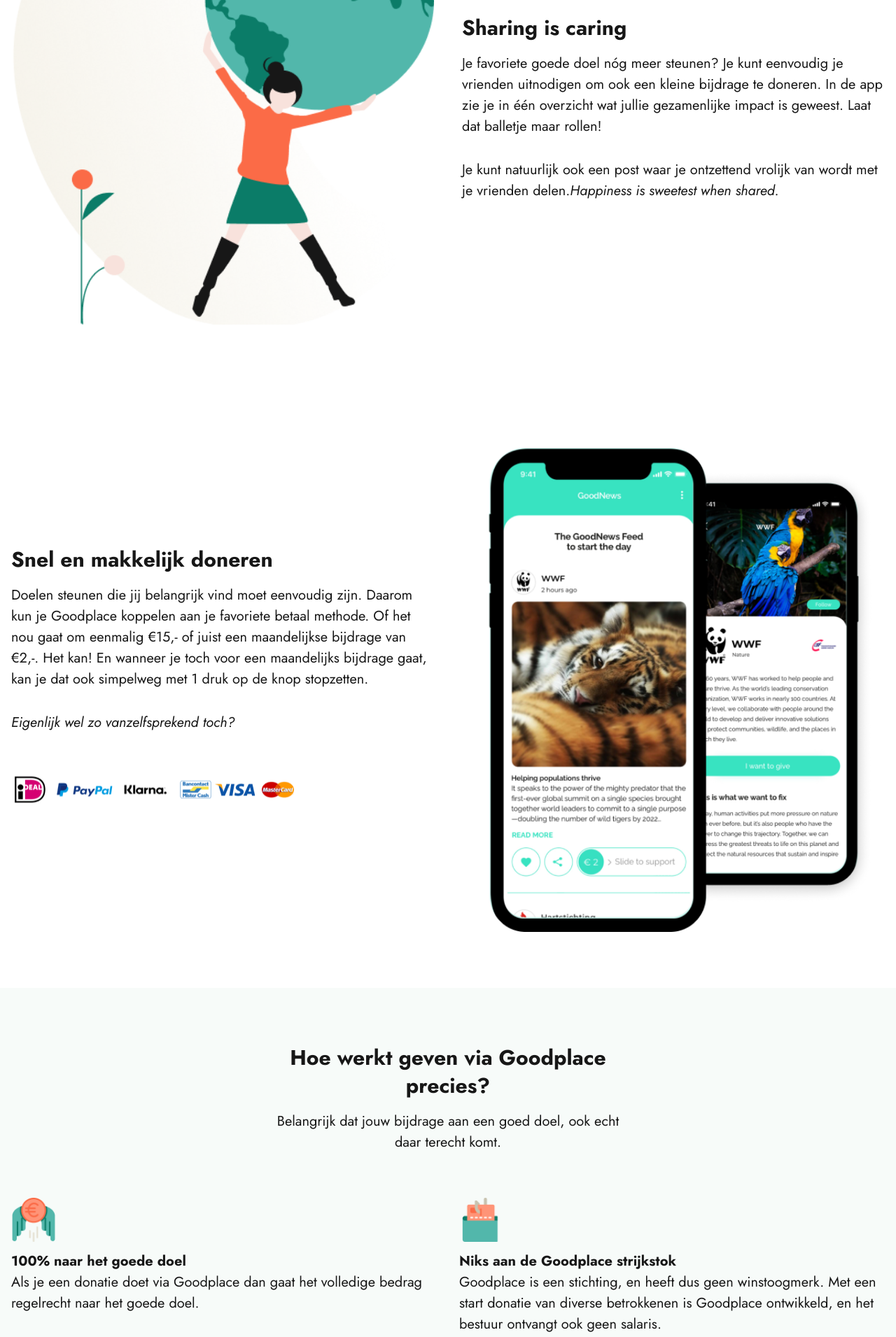
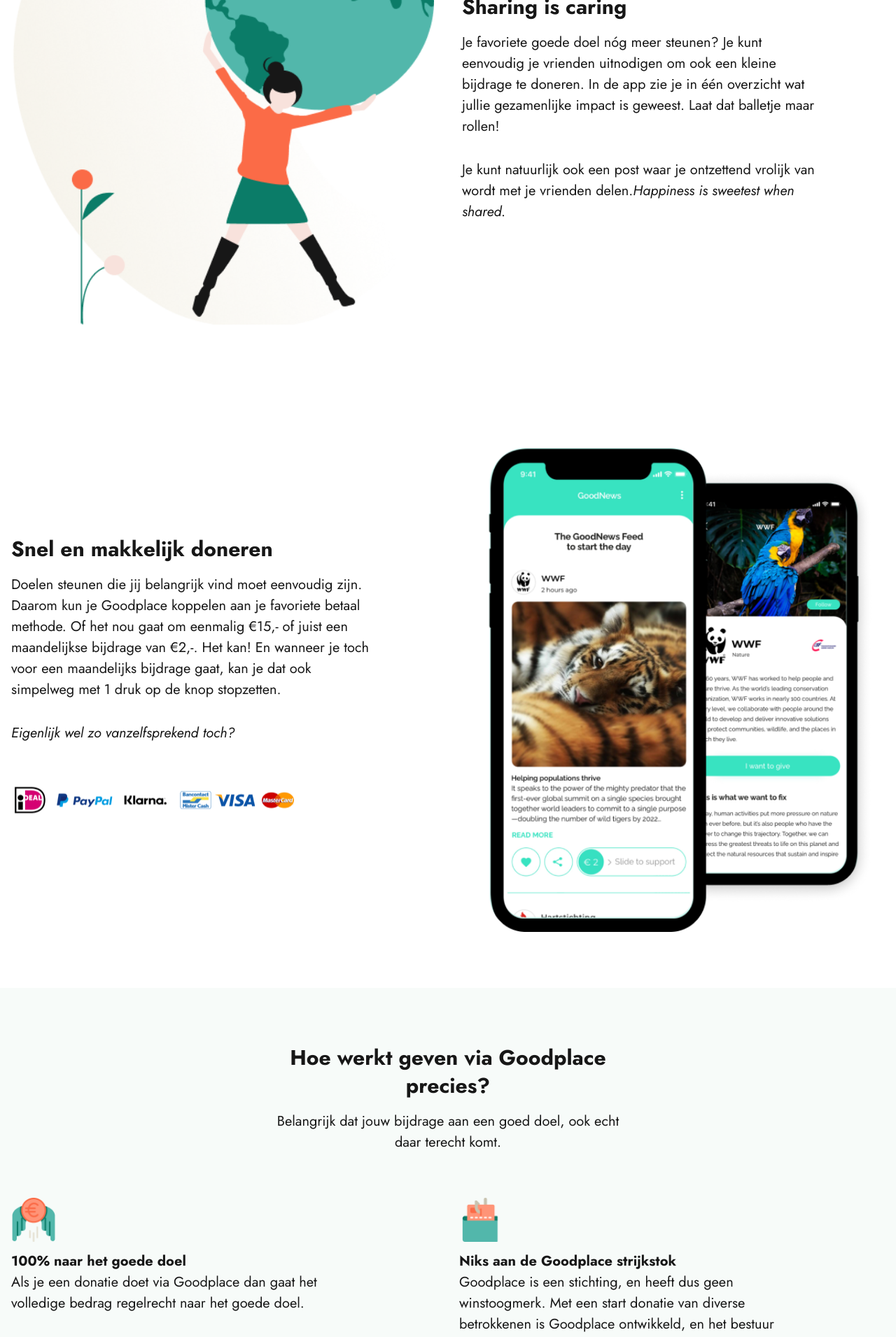
Before and after one commit to ANGIstudio/goodplace-landingspagina, a Next.js app: page / in a window 1280 px wide. Shown: the part 1782-3693 px from the top of the page at 70% size. Built offline with nearby package versions, Linux system fonts and the light colour scheme.

Commit message:
add max width to content

```diff
--- a/src/components/Usp/Usp.scss
+++ b/src/components/Usp/Usp.scss
@@ -1,5 +1,7 @@
 .c-usp {
   $el: &;
+
+  @apply max-w-lg;
 
   &__image {
     @apply mb-3;
--- a/src/pages/about.tsx
+++ b/src/pages/about.tsx
@@ -80,15 +80,18 @@ const About: NextPage = () => {
       <Section>
         <Wrapper>
           <ContentBlock image="peoplewithballoons" imageFirst>
+            <div className="max-w-lg">
               <h3 className="mb-4">
                 <strong>Doneren moet juist leuk zijn</strong>
               </h3>
               <p>
-              Wij wilden wel graag doneren aan onze favoriete goede doelen, maar
-              zaten er niet op te wachten om vervolgens gebeld te worden of
-              magazines thuis te krijgen. Geld geven moet toch ook zonder gedoe
-              kunnen? Dat was voor ons de inspiratie om Goodplace te beginnen.
+                Wij wilden wel graag doneren aan onze favoriete goede doelen,
+                maar zaten er niet op te wachten om vervolgens gebeld te worden
+                of magazines thuis te krijgen. Geld geven moet toch ook zonder
+                gedoe kunnen? Dat was voor ons de inspiratie om Goodplace te
+                beginnen.
               </p>
+            </div>
           </ContentBlock>
         </Wrapper>
       </Section>
@@ -96,6 +99,7 @@ const About: NextPage = () => {
       <Section bgColor="lightgreen">
         <Wrapper>
           <ContentBlock image="brandsframe" imageFirst={false}>
+            <div className="max-w-lg">
               <h3 className="mb-4">
                 <strong>Partners</strong>
               </h3>
@@ -105,6 +109,7 @@ const About: NextPage = () => {
                 partners zijn met zorg geselecteerd en we hopen binnenkort nog
                 veel meer mooie samenwerkingen te sluiten.
               </p>
+            </div>
           </ContentBlock>
         </Wrapper>
       </Section>
--- a/src/pages/index.tsx
+++ b/src/pages/index.tsx
@@ -140,6 +140,7 @@ const Index: NextPage = () => {
       <Section>
         <Wrapper>
           <ContentBlock image="sharingiscaring" imageFirst>
+            <div className="max-w-lg">
               <h3 className="mb-4">
                 <strong>Sharing is caring</strong>
               </h3>
@@ -154,6 +155,7 @@ const Index: NextPage = () => {
                 wordt met je vrienden delen.
                 <i>Happiness is sweetest when shared.</i>
               </p>
+            </div>
           </ContentBlock>
         </Wrapper>
       </Section>
@@ -161,21 +163,24 @@ const Index: NextPage = () => {
       <Section>
         <Wrapper>
           <ContentBlock image="phoneswithtiger" imageFirst={false}>
+            <div className="max-w-lg">
               <h3 className="mb-4">
                 <strong>Snel en makkelijk doneren</strong>
               </h3>
               <p className="mb-8">
-              Doelen steunen die jij belangrijk vind moet eenvoudig zijn. Daarom
-              kun je Goodplace koppelen aan je favoriete betaal methode. Of het
-              nou gaat om eenmalig €15,- of juist een maandelijkse bijdrage van
-              €2,-. Het kan! En wanneer je toch voor een maandelijks bijdrage
-              gaat, kan je dat ook simpelweg met 1 druk op de knop stopzetten.
+                Doelen steunen die jij belangrijk vind moet eenvoudig zijn.
+                Daarom kun je Goodplace koppelen aan je favoriete betaal
+                methode. Of het nou gaat om eenmalig €15,- of juist een
+                maandelijkse bijdrage van €2,-. Het kan! En wanneer je toch voor
+                een maandelijks bijdrage gaat, kan je dat ook simpelweg met 1
+                druk op de knop stopzetten.
               </p>
               <p className="mb-10">
                 <i>Eigenlijk wel zo vanzelfsprekend toch?</i>
               </p>
               <div>
                 <Image width={408} height={81} alt="icons" src={icons} />
+              </div>
             </div>
           </ContentBlock>
         </Wrapper>
```
Lines whose indentation alone changed are shown as unchanged.
